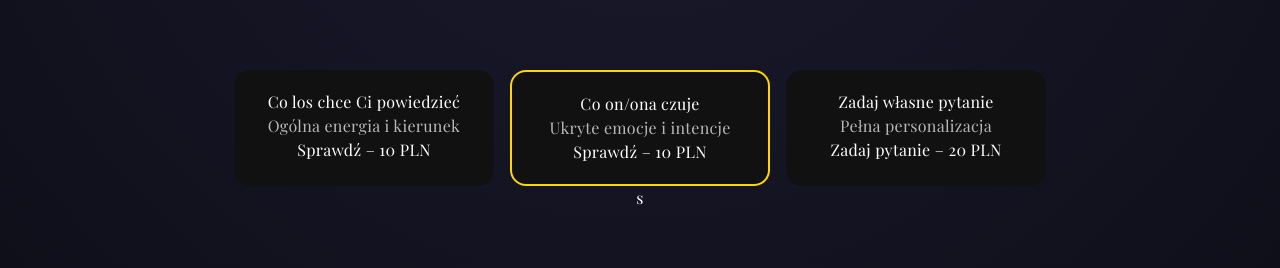
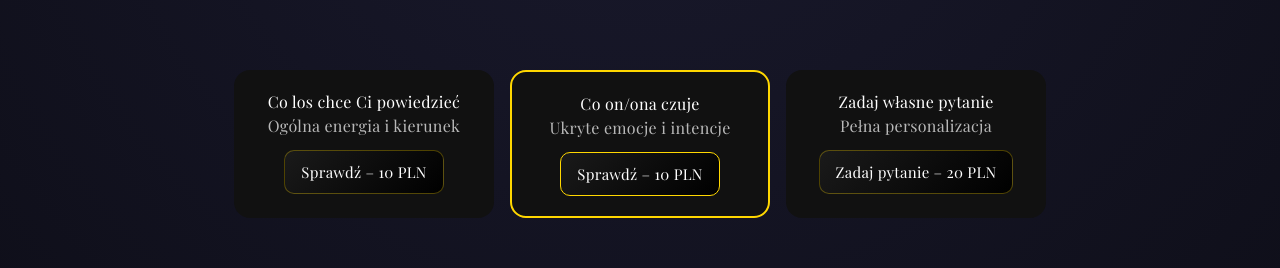
Before and after one commit to lineroacm-code/sekret-losu, a Next.js app: page /tarot in a window 1280 px wide. Shown: the part 828-1096 px from the top of the page. Built offline with nearby package versions, Linux system fonts and the light colour scheme.

Commit message:
update tarot flow

```diff
--- a/app/tarot/page.tsx
+++ b/app/tarot/page.tsx
@@ -519,6 +519,7 @@ return (
         onClick={async () => {
           setReadingType("general");
           localStorage.setItem("readingType", "general");
+
           const deviceId = getDeviceId();
 
           const res = await fetch("/api/checkout", {
@@ -526,13 +527,33 @@ return (
             body: JSON.stringify({
               deviceId,
               type: "general",
-              // 🔥 PODMIENISZ NA SWÓJ LINK STRIPE
               priceId: "https://buy.stripe.com/28EfZi6ze5Y26pS2GCaZi04",
             }),
           });
 
           const data = await res.json();
           window.location.href = data.url;
+        }}
+        style={{
+          marginTop: 12,
+          padding: "10px 16px",
+          fontSize: 15,
+          background: "linear-gradient(135deg, #1a1a1a, #000)",
+          color: "#fff",
+          border: "1px solid rgba(255,215,0,0.3)",
+          borderRadius: 10,
+          cursor: "pointer",
+          transition: "all 0.25s ease",
+        }}
+        onMouseEnter={(e) => {
+          e.currentTarget.style.transform = "translateY(-2px) scale(1.03)";
+          e.currentTarget.style.border = "1px solid gold";
+          e.currentTarget.style.boxShadow = "0 0 20px rgba(255,215,0,0.3)";
+        }}
+        onMouseLeave={(e) => {
+          e.currentTarget.style.transform = "translateY(0px) scale(1)";
+          e.currentTarget.style.border = "1px solid rgba(255,215,0,0.3)";
+          e.currentTarget.style.boxShadow = "none";
         }}
       >
         Sprawdź – 10 PLN
@@ -546,7 +567,8 @@ return (
           <button
       onClick={async () => {
         setReadingType("love");
-          localStorage.setItem("readingType", "love"); // ✅ TU
+        localStorage.setItem("readingType", "love");
+
         const deviceId = getDeviceId();
 
         const res = await fetch("/api/checkout", {
@@ -561,6 +583,25 @@ return (
         const data = await res.json();
         window.location.href = data.url;
       }}
+      style={{
+        marginTop: 12,
+        padding: "10px 16px",
+        fontSize: 15,
+        background: "linear-gradient(135deg, #1a1a1a, #000)",
+        color: "#fff",
+        border: "1px solid gold",
+        borderRadius: 10,
+        cursor: "pointer",
+        transition: "all 0.25s ease",
+      }}
+      onMouseEnter={(e) => {
+        e.currentTarget.style.transform = "translateY(-2px) scale(1.03)";
+        e.currentTarget.style.boxShadow = "0 0 25px rgba(255,215,0,0.5)";
+      }}
+      onMouseLeave={(e) => {
+        e.currentTarget.style.transform = "translateY(0px) scale(1)";
+        e.currentTarget.style.boxShadow = "none";
+      }}
     >
       Sprawdź – 10 PLN
     </button>
@@ -574,6 +615,7 @@ return (
       onClick={async () => {
         setReadingType("question");
         localStorage.setItem("readingType", "question");
+
         const deviceId = getDeviceId();
 
         const res = await fetch("/api/checkout", {
@@ -588,6 +630,27 @@ return (
         const data = await res.json();
         window.location.href = data.url;
       }}
+      style={{
+        marginTop: 12,
+        padding: "10px 16px",
+        fontSize: 15,
+        background: "linear-gradient(135deg, #1a1a1a, #000)",
+        color: "#fff",
+        border: "1px solid rgba(255,215,0,0.3)",
+        borderRadius: 10,
+        cursor: "pointer",
+        transition: "all 0.25s ease",
+      }}
+      onMouseEnter={(e) => {
+        e.currentTarget.style.transform = "translateY(-2px) scale(1.03)";
+        e.currentTarget.style.border = "1px solid gold";
+        e.currentTarget.style.boxShadow = "0 0 20px rgba(255,215,0,0.3)";
+      }}
+      onMouseLeave={(e) => {
+        e.currentTarget.style.transform = "translateY(0px) scale(1)";
+        e.currentTarget.style.border = "1px solid rgba(255,215,0,0.3)";
+        e.currentTarget.style.boxShadow = "none";
+      }}
     >
       Zadaj pytanie – 20 PLN
     </button>
@@ -595,7 +658,6 @@ return (
 
   </div>
 )}
-s
 
   {/* 🔮 ROZŁÓŻ KARTY (po płatności) */}
 {paid && (justPaid || !interpretation) && (
```
Lines whose indentation alone changed are shown as unchanged.
